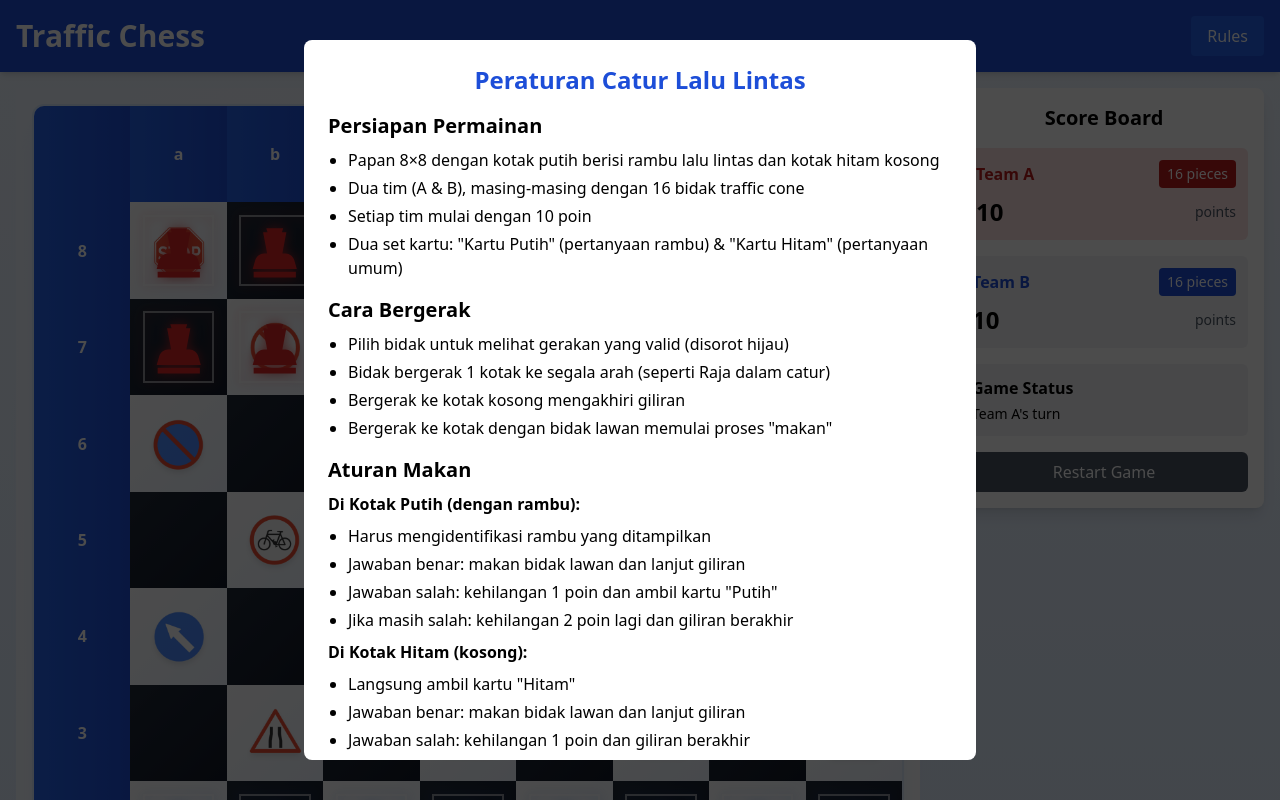
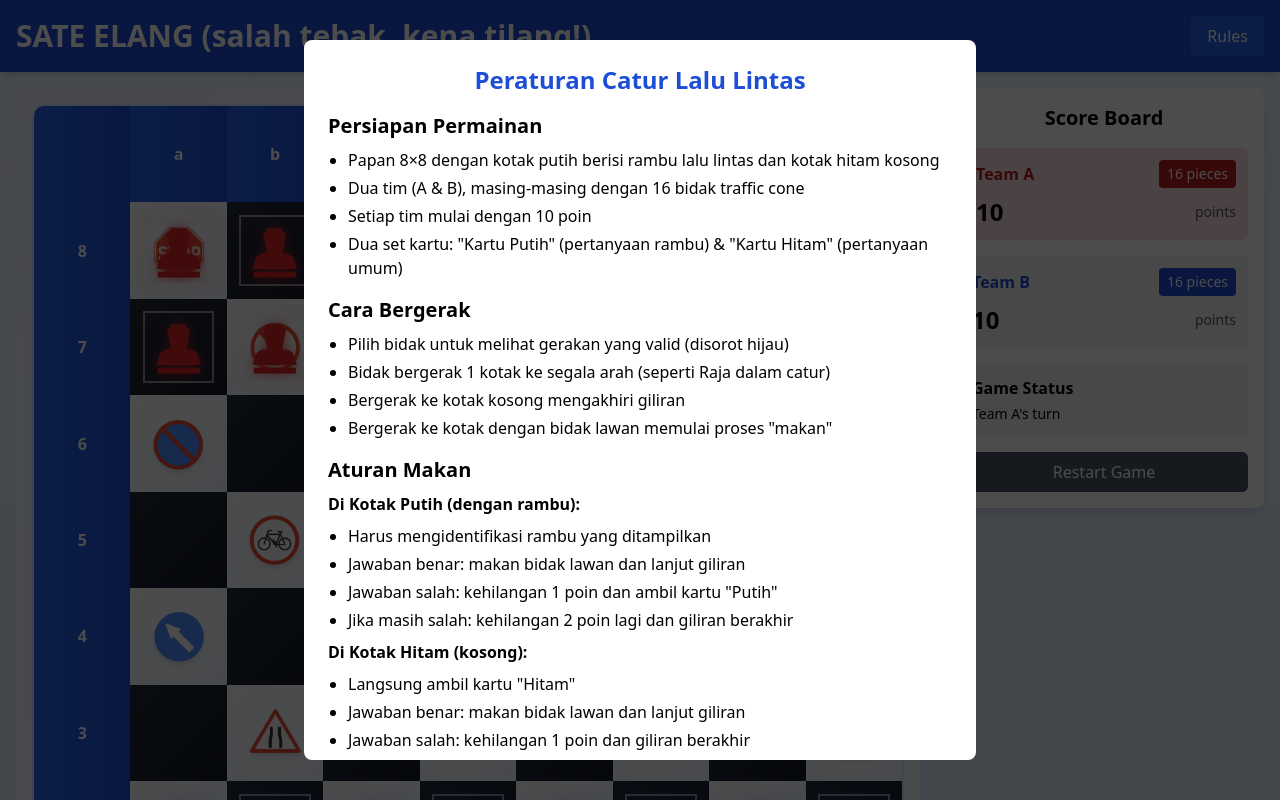
Before and after one commit to rickomaulph/chessboard-traffic, a React (Vite) app: page / in a window 1280 px wide. Shown: the top 800 px of the page. Built offline with nearby package versions, Linux system fonts and the light colour scheme.

Commit message:
Restructure project files and directories

```diff
--- a/src/App.tsx
+++ b/src/App.tsx
@@ -23,7 +23,7 @@ function App() {
     <div className="min-h-screen bg-gradient-to-b from-blue-50 to-blue-100 flex flex-col">
       <header className="bg-blue-700 text-white p-4 shadow-md">
         <div className="container mx-auto flex justify-between items-center">
-          <h1 className="text-2xl md:text-3xl font-bold">Traffic Chess</h1>
+          <h1 className="text-2xl md:text-3xl font-bold"> SATE ELANG (salah tebak, kena tilang!)</h1>
           <button
             onClick={() => setShowRules(true)}
             className="px-4 py-2 bg-blue-600 hover:bg-blue-800 rounded transition-colors"
@@ -48,7 +48,7 @@ function App() {
 
       <footer className="bg-blue-800 text-white py-3 text-center text-sm">
         <div className="container mx-auto">
-          <p>Traffic Chess - Educational Game © 2025</p>
+          <p>SATE ELANG (salah tebak, kena tilang!) - Educational Game © 2025</p>
         </div>
       </footer>
     </div>
```
